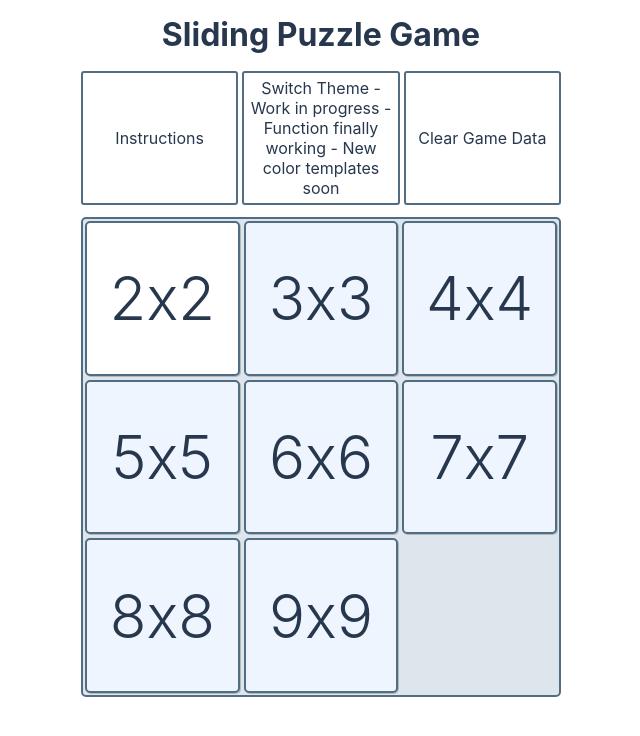
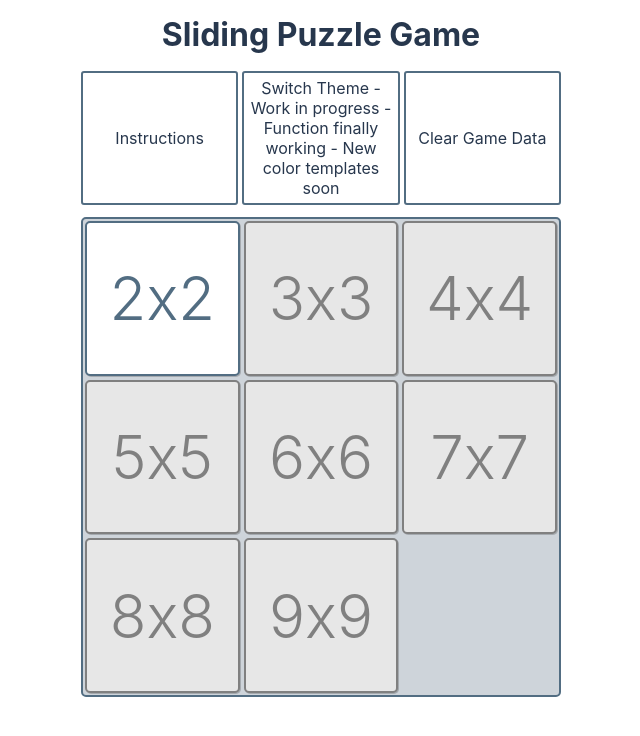
Before and after one commit to CCK004/slidingpuzzle, a plain HTML site: page index.html in a window 1280 px wide. Shown: the whole page, without its empty margins (319-959 px from the left). Drawn offline with Linux system fonts and the light colour scheme.

Commit message:
Update style1.css

```diff
--- a/style1.css
+++ b/style1.css
@@ -143,11 +143,11 @@ h1 {
     min-height: 300px;
     margin: 10px auto;
     border: 2px solid rgb(82, 109, 130);
-    background: rgb(221, 230, 237);
+    background: rgb(206, 212, 218);
     box-sizing: border-box;
     border-radius: 5px;
     font-size: 40px;
-    color: rgb(39, 55, 77);
+    color: rgb(82, 109, 130);
 }
 
 .cell,
@@ -192,9 +192,9 @@ h1 {
 }
 
 .level__disabled {
-    background: rgb(238, 245, 255);
-    color: rgb(39, 55, 77);
-    border: 2px solid rgb(82, 109, 130);
+    background: rgb(231,231,231);
+    color: gray;
+    border: 2px solid gray;
     cursor: not-allowed;
 }
 
```
